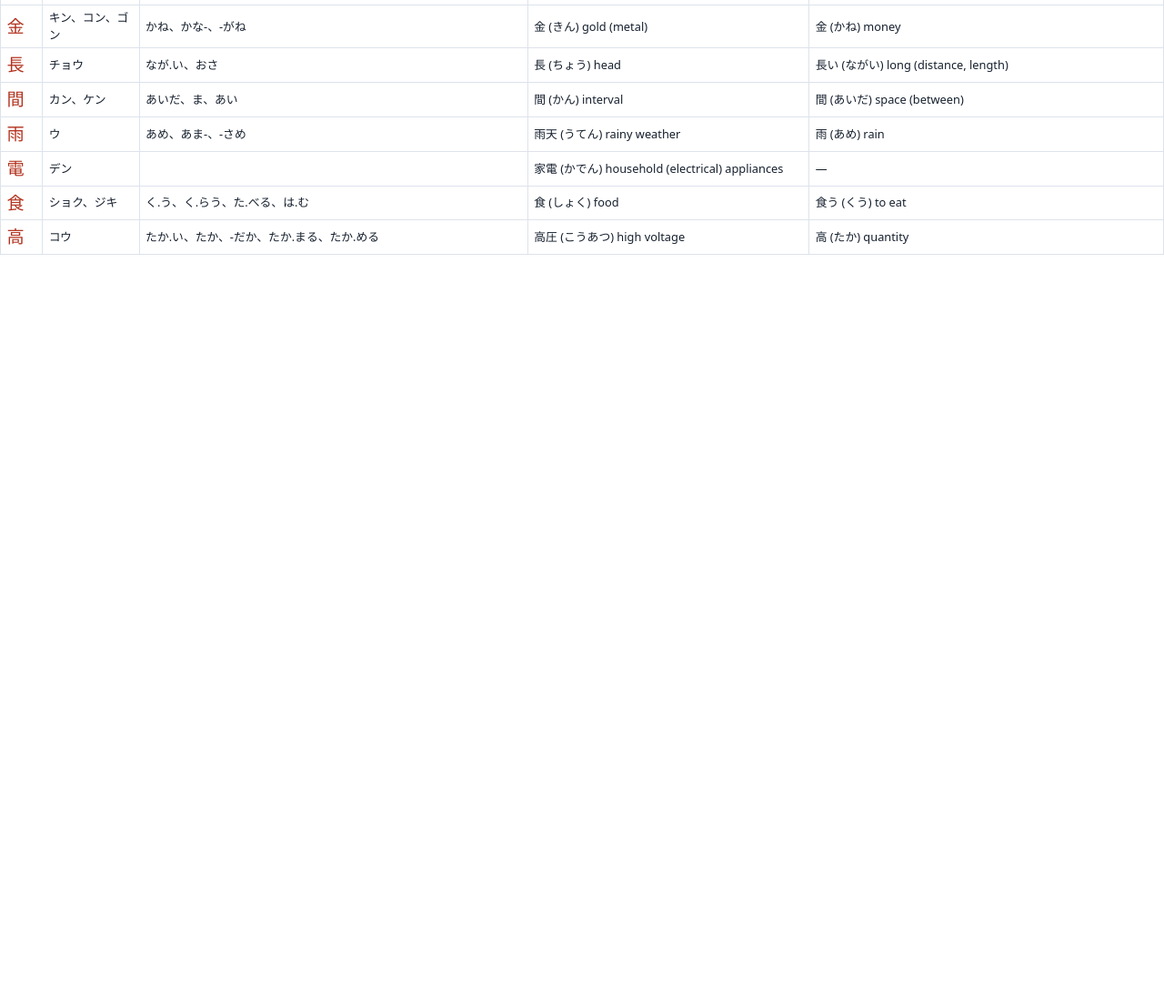
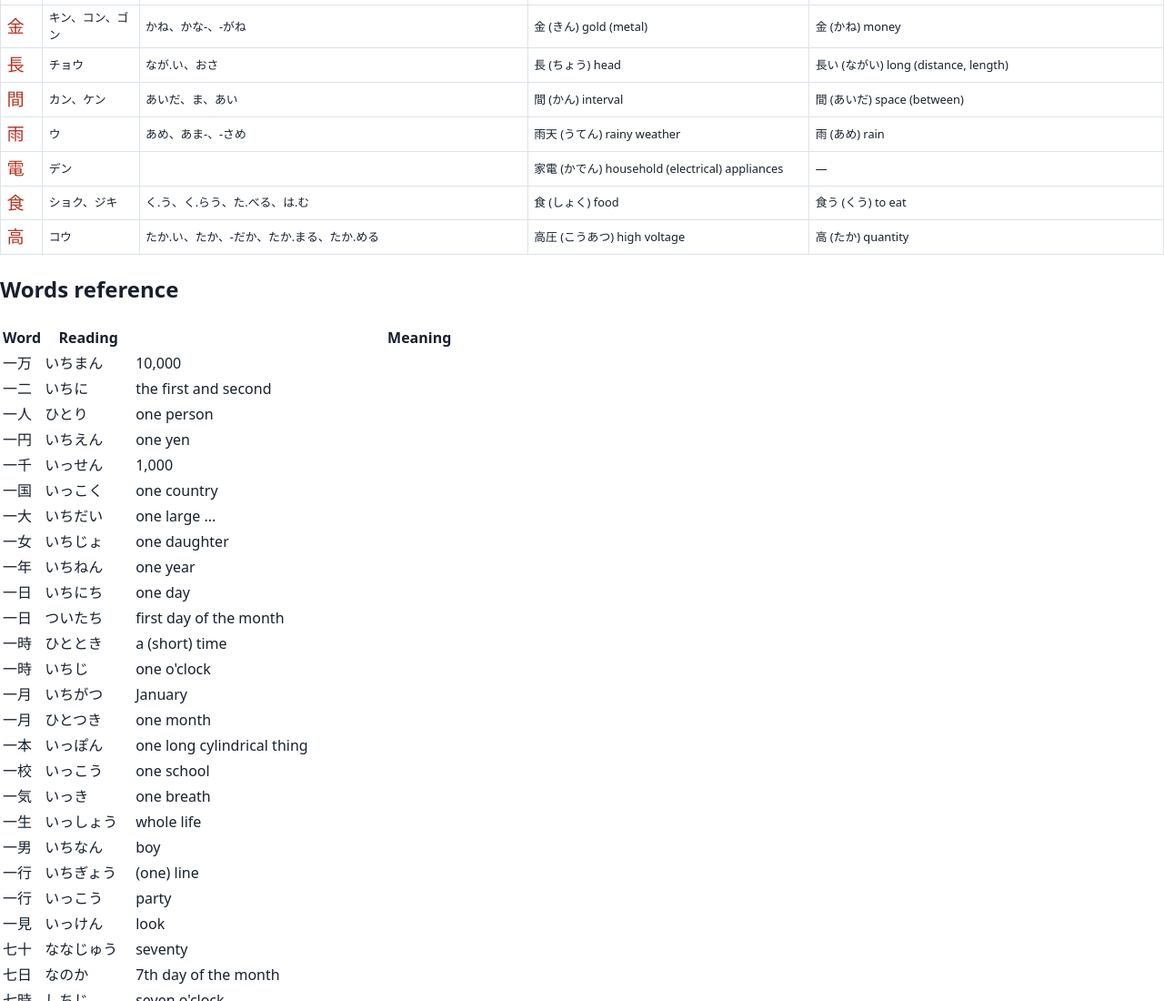
Before and after one commit to abirkunduacn/kanji-map, a website with bundled scripts: page print.html in a window 1280 px wide. Shown: the part 7022-8122 px from the top of the page at 91% size. Before the commit the page ends 7302 px from the top, so only its background shows below. Built offline with nearby package versions, Linux system fonts and the light colour scheme; a web font is replaced by a local one.

Commit message:
feat: print view + PDFs for all four levels with words table
Co-Authored-By: Claude Sonnet 4.6 <noreply@anthropic.com>

```diff
--- a/js/print.js
+++ b/js/print.js
@@ -37,6 +37,12 @@ async function main() {
       `<td>${vocab1(k.vocab.kun)}</td>`;
     tbody.append(tr);
   }
+  const wbody = document.querySelector('#words tbody');
+  for (const w of (data.words || [])) {
+    const tr = document.createElement('tr');
+    tr.innerHTML = `<td class="rk">${w.word}</td><td>${w.reading}</td><td>${w.gloss}</td>`;
+    wbody.append(tr);
+  }
   window.__renderComplete = true;
 }
 main();
--- a/print.html
+++ b/print.html
@@ -13,6 +13,8 @@
   <table id="ref"><thead><tr>
     <th>Kanji</th><th>On'yomi</th><th>Kun'yomi</th><th>On vocab</th><th>Kun vocab</th>
   </tr></thead><tbody></tbody></table>
+  <h2>Words reference</h2>
+  <table id="words"><thead><tr><th>Word</th><th>Reading</th><th>Meaning</th></tr></thead><tbody></tbody></table>
   <script type="module" src="js/print.js"></script>
 </body>
 </html>
```
Also changed, not shown: 1 other file.
